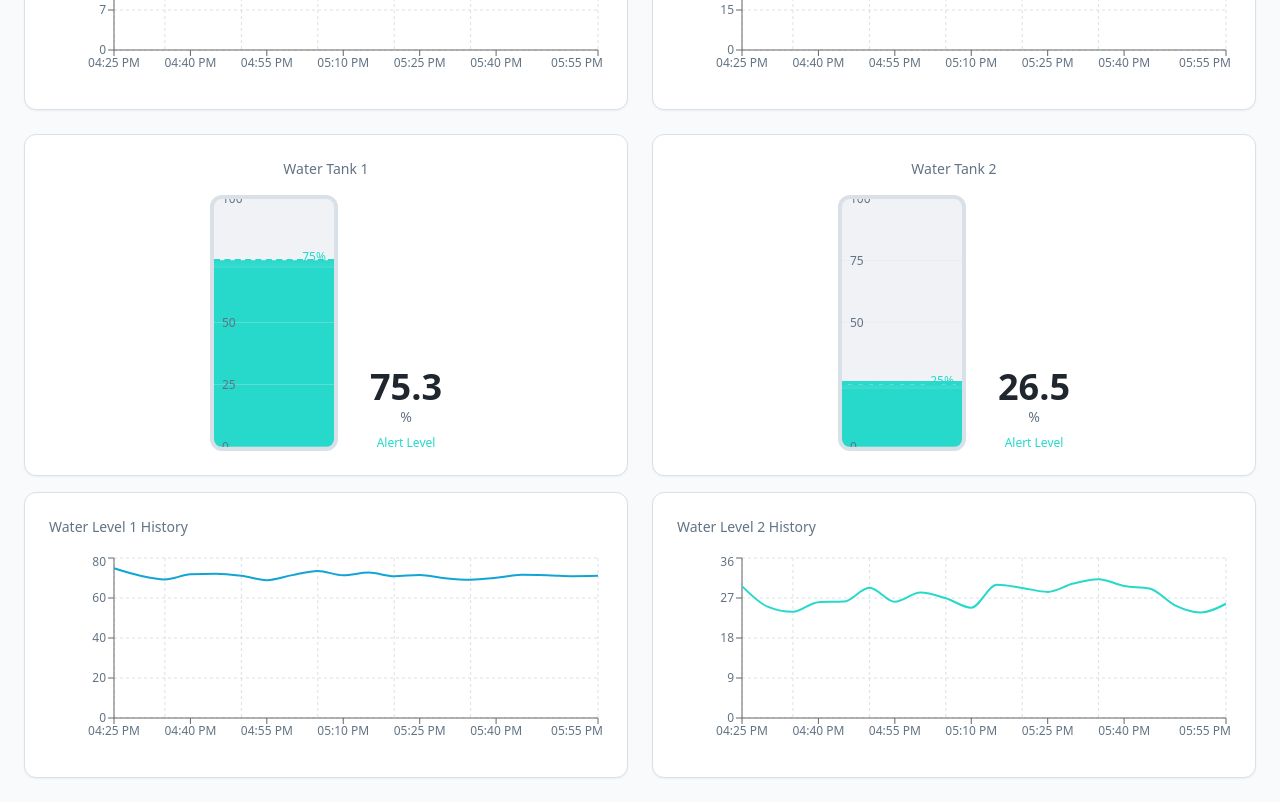
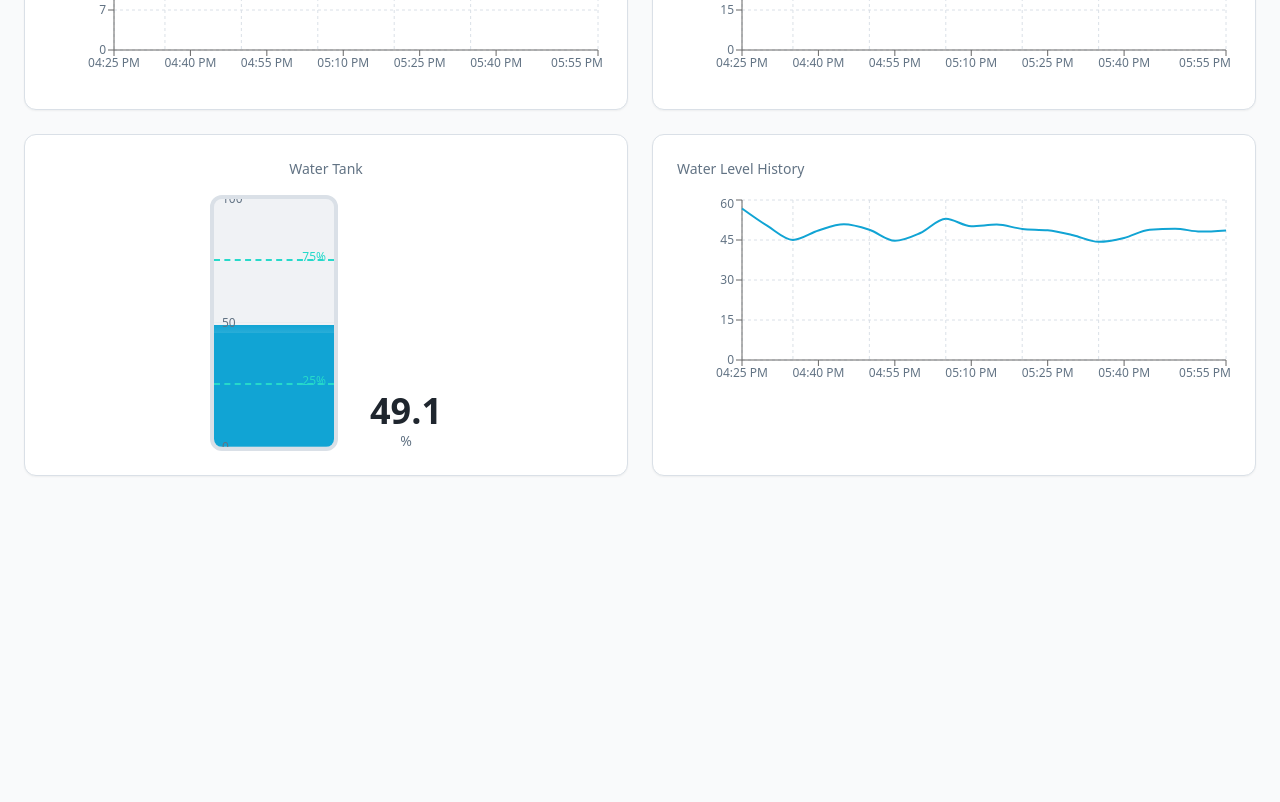
Before and after one commit to benceveszelyitdot/fed-diag-uic-demo-44330, a React (Vite) app: page / in a window 1280 px wide. Shown: the part 760-1562 px from the top of the page. After the commit the page ends 1260 px from the top, so only its background shows below. Built offline with nearby package versions, Linux system fonts and the light colour scheme; the HTML template or start-up script is replaced by a standard one.

Commit message:
Simplify water tank display
Remove the second water tank and update the single water tank to display both 25% and 75% alert levels. The historical graph is also updated to reflect a single water tank.

```diff
--- a/src/components/WaterLevelIndicator.tsx
+++ b/src/components/WaterLevelIndicator.tsx
@@ -4,10 +4,9 @@ import { useEffect, useState } from "react";
 interface WaterLevelIndicatorProps {
   label: string;
   level: number; // 0-100
-  alertLevel: number; // 25 or 75
 }
 
-export const WaterLevelIndicator = ({ label, level, alertLevel }: WaterLevelIndicatorProps) => {
+export const WaterLevelIndicator = ({ label, level }: WaterLevelIndicatorProps) => {
   const [displayLevel, setDisplayLevel] = useState(0);
 
   useEffect(() => {
@@ -15,7 +14,9 @@ export const WaterLevelIndicator = ({ label, level, alertLevel }: WaterLevelIndi
     return () => clearTimeout(timer);
   }, [level]);
 
-  const isAtAlertLevel = Math.abs(displayLevel - alertLevel) < 5;
+  const isAtLowLevel = Math.abs(displayLevel - 25) < 5;
+  const isAtHighLevel = Math.abs(displayLevel - 75) < 5;
+  const isAtAlertLevel = isAtLowLevel || isAtHighLevel;
 
   return (
     <Card className="p-6 bg-card border-border">
@@ -23,13 +24,23 @@ export const WaterLevelIndicator = ({ label, level, alertLevel }: WaterLevelIndi
       <div className="flex items-end justify-center gap-8">
         {/* Tank visualization */}
         <div className="relative w-32 h-64 bg-muted rounded-lg border-4 border-border overflow-hidden">
-          {/* Alert level line */}
+          {/* 75% Alert level line */}
           <div
             className="absolute left-0 right-0 border-t-2 border-dashed border-accent z-10"
-            style={{ bottom: `${alertLevel}%` }}
+            style={{ bottom: '75%' }}
           >
             <span className="absolute right-2 -top-3 text-xs font-medium text-accent">
-              {alertLevel}%
+              75%
+            </span>
+          </div>
+
+          {/* 25% Alert level line */}
+          <div
+            className="absolute left-0 right-0 border-t-2 border-dashed border-accent z-10"
+            style={{ bottom: '25%' }}
+          >
+            <span className="absolute right-2 -top-3 text-xs font-medium text-accent">
+              25%
             </span>
           </div>
 
@@ -45,17 +56,15 @@ export const WaterLevelIndicator = ({ label, level, alertLevel }: WaterLevelIndi
           </div>
 
           {/* Measurement lines */}
-          {[0, 25, 50, 75, 100].map((mark) => (
+          {[0, 50, 100].map((mark) => (
             <div
               key={mark}
               className="absolute left-0 right-0 border-t border-border/30"
               style={{ bottom: `${mark}%` }}
             >
-              {mark !== alertLevel && (
-                <span className="absolute left-2 -top-2 text-xs text-muted-foreground">
-                  {mark}
-                </span>
-              )}
+              <span className="absolute left-2 -top-2 text-xs text-muted-foreground">
+                {mark}
+              </span>
             </div>
           ))}
         </div>
@@ -64,8 +73,11 @@ export const WaterLevelIndicator = ({ label, level, alertLevel }: WaterLevelIndi
         <div className="text-center">
           <div className="text-4xl font-bold text-foreground">{displayLevel.toFixed(1)}</div>
           <div className="text-sm text-muted-foreground">%</div>
-          {isAtAlertLevel && (
-            <div className="mt-2 text-xs font-medium text-accent">Alert Level</div>
+          {isAtLowLevel && (
+            <div className="mt-2 text-xs font-medium text-accent">Low Alert (25%)</div>
+          )}
+          {isAtHighLevel && (
+            <div className="mt-2 text-xs font-medium text-accent">High Alert (75%)</div>
           )}
         </div>
       </div>
--- a/src/pages/Index.tsx
+++ b/src/pages/Index.tsx
@@ -22,13 +22,11 @@ const generateHistoricalData = (baseValue: number, variance: number, points: num
 const Index = () => {
   const [temp1, setTemp1] = useState(22.5);
   const [temp2, setTemp2] = useState(45.3);
-  const [water1, setWater1] = useState(76);
-  const [water2, setWater2] = useState(28);
+  const [waterLevel, setWaterLevel] = useState(50);
 
   const [temp1History, setTemp1History] = useState(() => generateHistoricalData(22.5, 5));
   const [temp2History, setTemp2History] = useState(() => generateHistoricalData(45.3, 8));
-  const [water1History, setWater1History] = useState(() => generateHistoricalData(76, 10));
-  const [water2History, setWater2History] = useState(() => generateHistoricalData(28, 10));
+  const [waterHistory, setWaterHistory] = useState(() => generateHistoricalData(50, 20));
 
   // Simulate real-time updates
   useEffect(() => {
@@ -51,18 +49,11 @@ const Index = () => {
         return clampedVal;
       });
 
-      // Update water levels
-      setWater1(prev => {
-        const newVal = prev + (Math.random() - 0.5) * 4;
-        const clampedVal = Math.max(65, Math.min(85, newVal));
-        setWater1History(prev => [...prev.slice(1), { time: timeStr, value: clampedVal }]);
-        return clampedVal;
-      });
-
-      setWater2(prev => {
-        const newVal = prev + (Math.random() - 0.5) * 4;
-        const clampedVal = Math.max(18, Math.min(35, newVal));
-        setWater2History(prev => [...prev.slice(1), { time: timeStr, value: clampedVal }]);
+      // Update water level
+      setWaterLevel(prev => {
+        const newVal = prev + (Math.random() - 0.5) * 5;
+        const clampedVal = Math.max(10, Math.min(90, newVal));
+        setWaterHistory(prev => [...prev.slice(1), { time: timeStr, value: clampedVal }]);
         return clampedVal;
       });
     }, 5000); // Update every 5 seconds
@@ -115,35 +106,18 @@ const Index = () => {
             </div>
           </div>
 
-          {/* Water Level Indicators */}
+          {/* Water Level Indicator */}
           <div className="grid grid-cols-1 lg:grid-cols-2 gap-6">
-            <div className="space-y-4">
             <WaterLevelIndicator
-                label="Water Tank 1"
-                level={water1}
-                alertLevel={75}
+              label="Water Tank"
+              level={waterLevel}
             />
             <HistoricalChart
-                title="Water Level 1 History"
-                data={water1History}
+              title="Water Level History"
+              data={waterHistory}
               color="hsl(var(--primary))"
               unit="%"
             />
-            </div>
-
-            <div className="space-y-4">
-              <WaterLevelIndicator
-                label="Water Tank 2"
-                level={water2}
-                alertLevel={25}
-              />
-              <HistoricalChart
-                title="Water Level 2 History"
-                data={water2History}
-                color="hsl(var(--accent))"
-                unit="%"
-              />
-            </div>
           </div>
         </div>
       </div>
```
Lines whose indentation alone changed are shown as unchanged.
